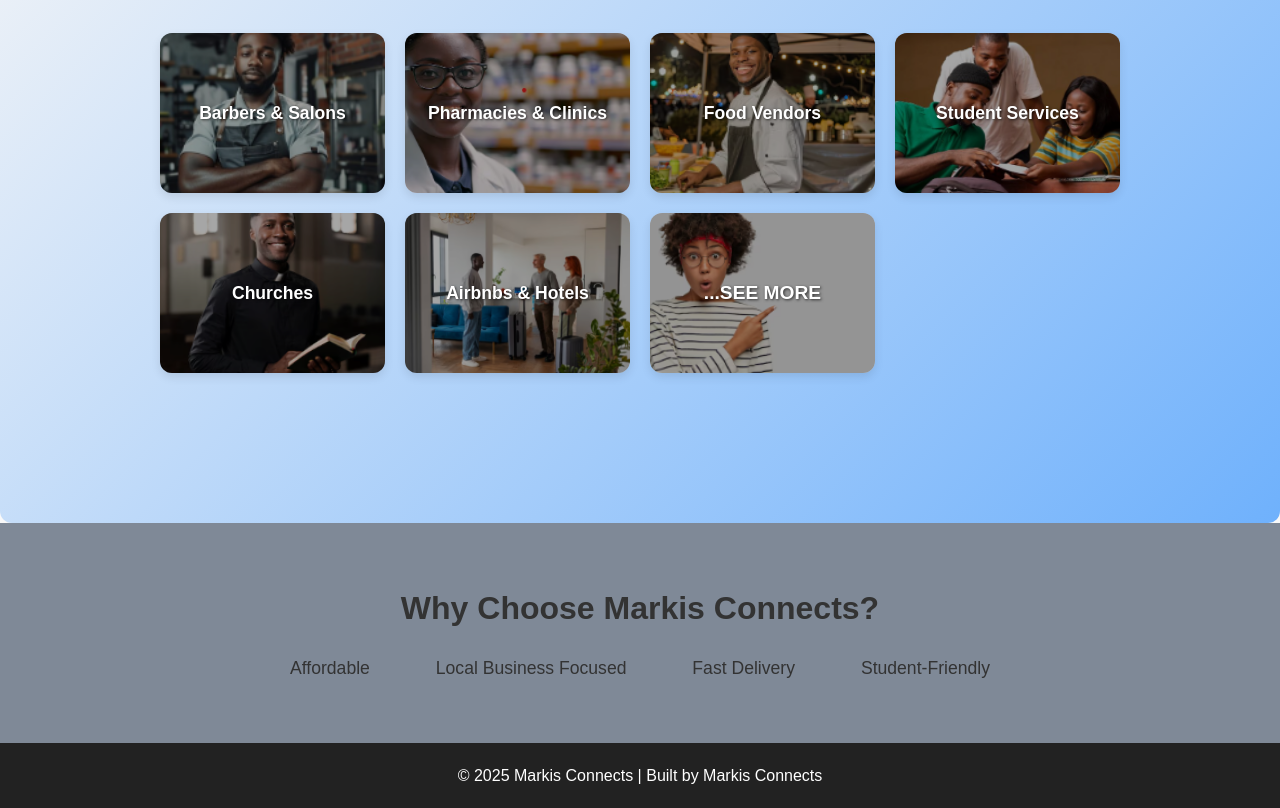
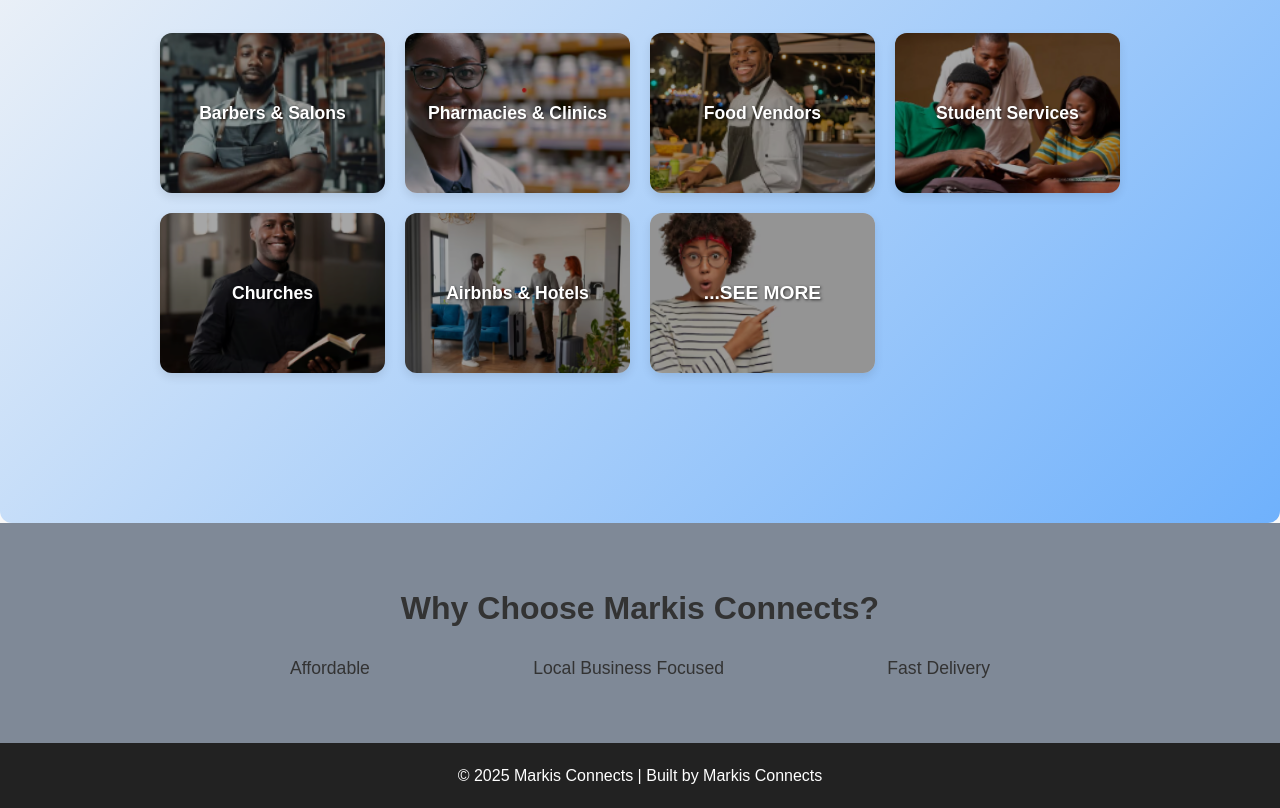
Before and after one commit to Steve-Sama/markiscotest, a plain HTML site: page index.html in a window 1280 px wide. Shown: the part 928-1736 px from the top of the page. Drawn offline with Linux system fonts and the light colour scheme.

Commit message:
index.html

```diff
--- a/index.html
+++ b/index.html
@@ -63,7 +63,6 @@
     <span class="feature">Affordable</span>
     <span class="feature">Local Business Focused</span>
     <span class="feature">Fast Delivery</span>
-    <span class="feature">Student-Friendly</span>
   </p>
 </section>
 
```
